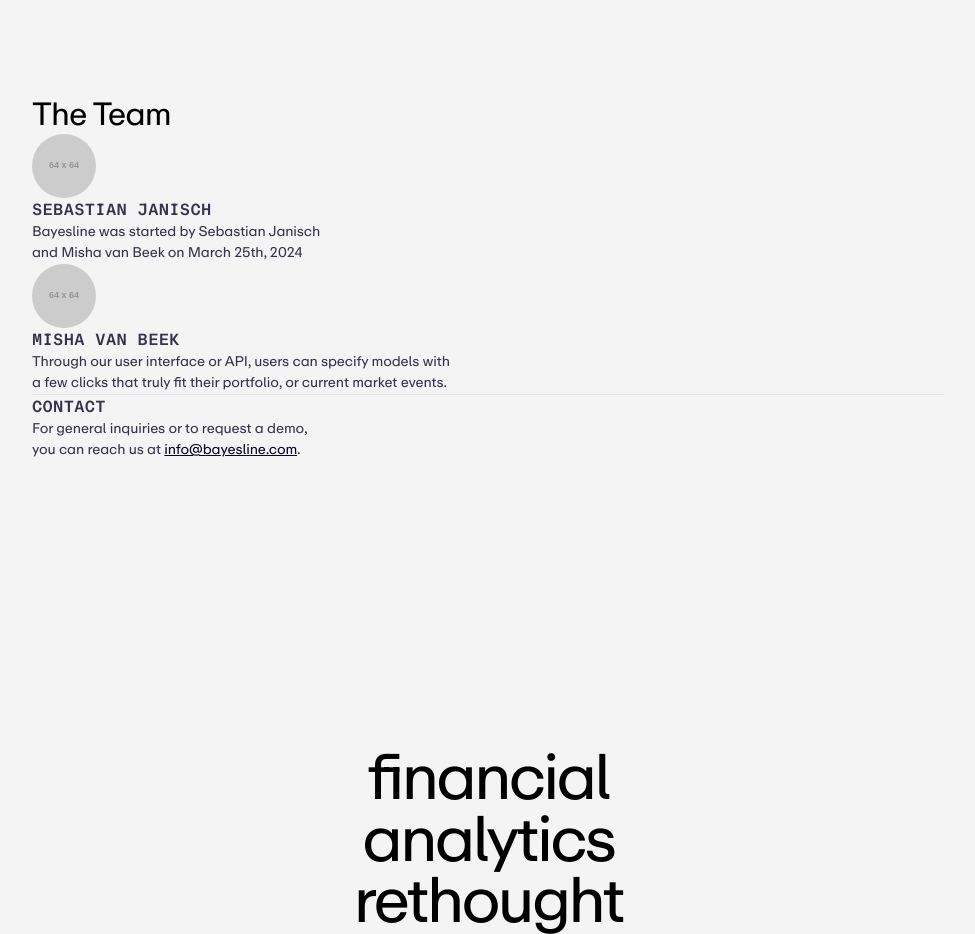
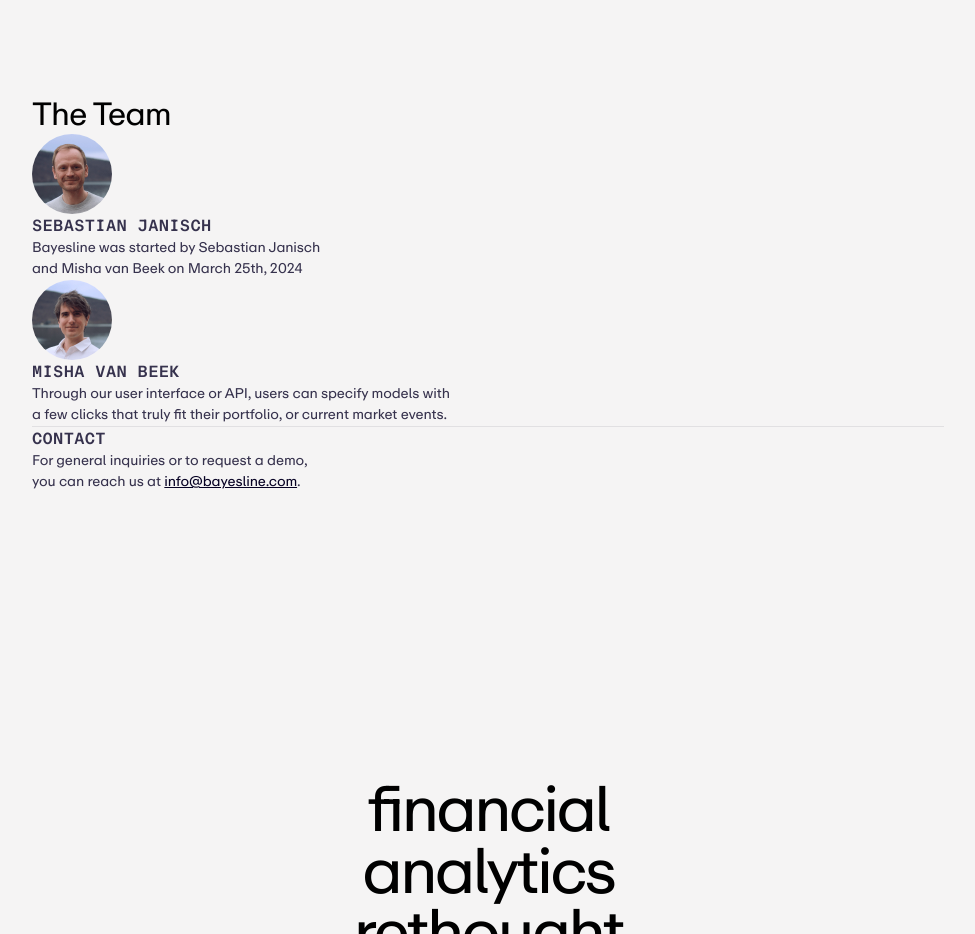
Before and after one commit to sebastiangraz/bayesline, a React (Vite) app: page / in a window 1280 px wide. Shown: the part 1280-2214 px from the top of the page, without its empty margins (152-1127 px from the left). Built offline with nearby package versions, Linux system fonts and the light colour scheme.

Commit message:
add avatars

```diff
--- a/src/App.tsx
+++ b/src/App.tsx
@@ -1,6 +1,8 @@
 import utils from './utils.module.css';
 import style from './app.module.css';
 import { Hero, Box, Button, Flex, Footer } from '@/components';
+import sebastian from '@/assets/sebastian.jpg';
+import misha from '@/assets/misha.jpg';
 
 function App() {
   return (
@@ -58,7 +60,7 @@
 
             <Flex gap={4} wrap>
               <Flex gap={2} className="w-prose">
-                <Avatar></Avatar>
+                <Avatar url={sebastian}></Avatar>
                 <Flex column gap={1}>
                   <p className="caps">Sebastian Janisch</p>
                   <p className="small balance w-prose">
@@ -68,7 +70,7 @@
               </Flex>
 
               <Flex gap={2} className="w-prose">
-                <Avatar></Avatar>
+                <Avatar url={misha}></Avatar>
                 <Flex column gap={1}>
                   <p className="caps">Misha van Beek</p>
                   <p className="small balance w-prose">
@@ -96,10 +98,10 @@
   );
 }
 
-const Avatar = () => {
+const Avatar = ({ url }: { url?: string }) => {
   return (
     <div className="avatar">
-      <img src="https://via.placeholder.com/64" alt="avatar" style={{ borderRadius: '99em', overflow: 'hidden' }} />
+      <img src={url} alt="avatar" style={{ width: '5rem', borderRadius: '99em', overflow: 'hidden' }} />
     </div>
   );
 };
```
Also changed, not shown: src/assets/misha.jpg (added), src/assets/sebastian.jpg (added).
